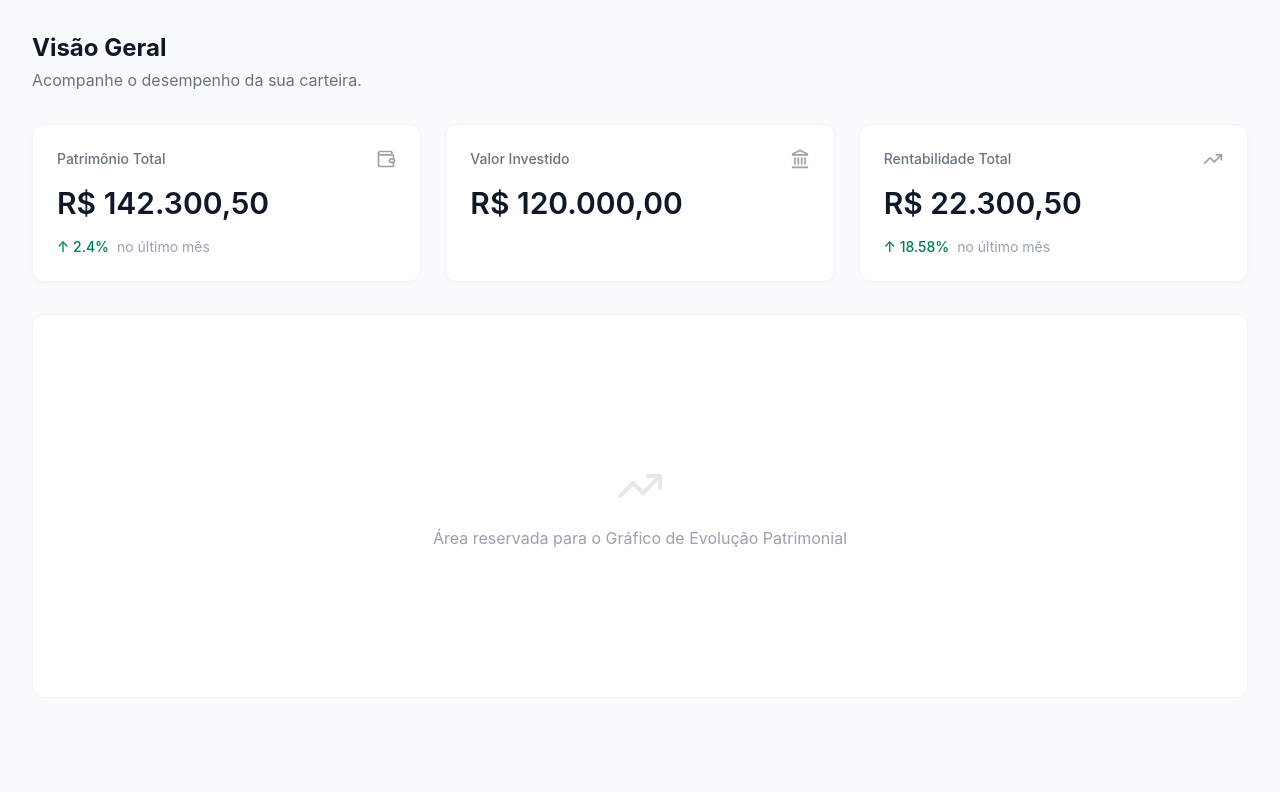
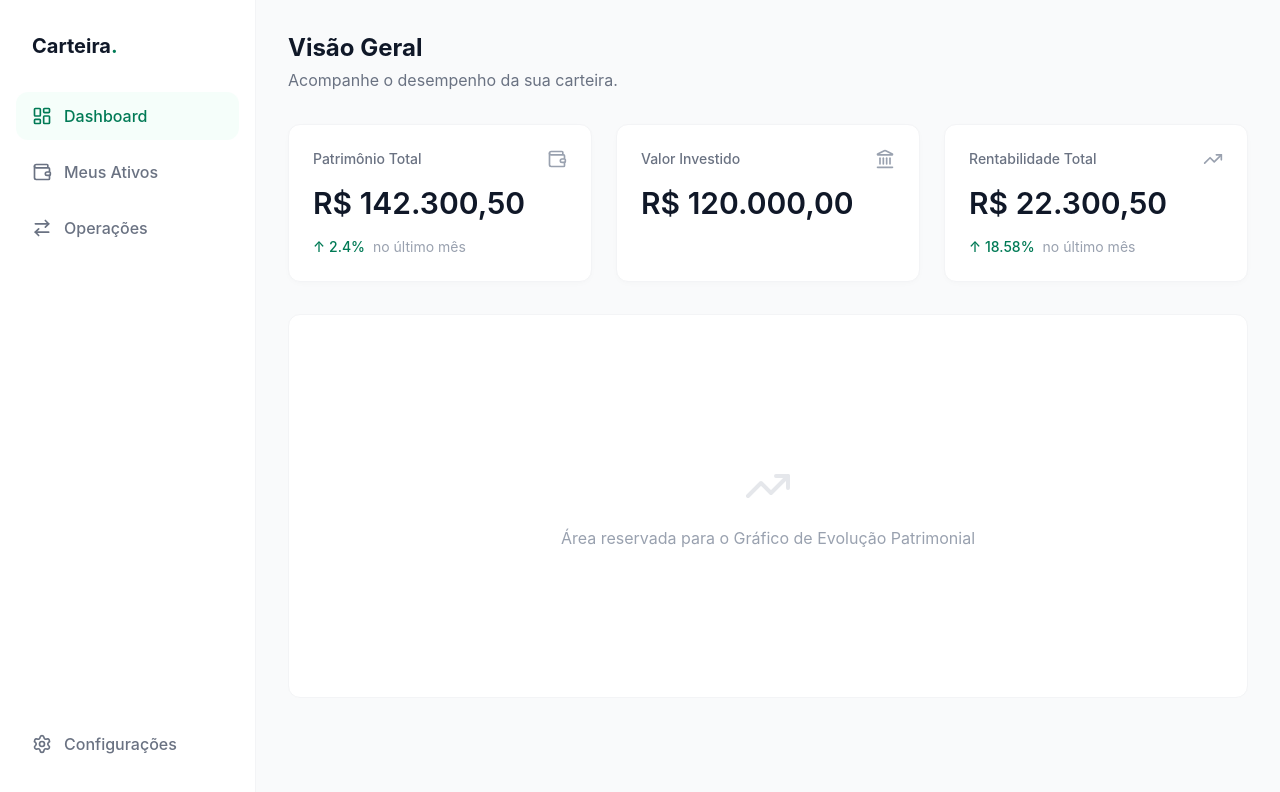
Before and after one commit to elc1090/project2-2026b-guigalmesh, a React (Vite) app in the folder frontend/: page / in a window 1280 px wide. Shown: the top 792 px of the page. Built offline with nearby package versions, Linux system fonts and the light colour scheme; no server answers.

Commit message:
feat: limpando app.stx

```diff
--- a/frontend/package.json
+++ b/frontend/package.json
@@ -11,7 +11,8 @@
   "dependencies": {
     "lucide-react": "^1.46.0",
     "react": "^18.3.1",
-    "react-dom": "^18.3.1"
+    "react-dom": "^18.3.1",
+    "recharts": "^3.10.1"
   },
   "devDependencies": {
     "@tailwindcss/vite": "^4.3.3",
--- a/frontend/src/App.tsx
+++ b/frontend/src/App.tsx
@@ -1,4 +1,6 @@
 import { useEffect, useState } from "react";
+import { Sidebar } from "./components/Sidebar";
+import { DashboardResumo } from "./features/carteira/DashboardResumo";
 import { SummaryCard } from "./components/SummaryCard";
 import { Wallet, TrendingUp, Landmark } from 'lucide-react';
 
@@ -15,43 +17,16 @@ export default function App() {
   }, []);
 
   return (
-    <div className="min-h-screen bg-gray-50 p-8 font-sans">
-      <div className="max-w-7xl mx-auto space-y-8">
+    <div className="flex min-h-screen bg-gray-50 font-sans">
+      <Sidebar />
 
-        {/* Cabeçalho */}
-        <header>
-          <h1 className="text-2xl font-bold text-gray-900">Visão Geral</h1>
-          <p className="text-gray-500 mt-1">Acompanhe o desempenho da sua carteira.</p>
-        </header>
-
-        {/* Grid de Cards com Ícones Aplicados */}
-        <div className="grid grid-cols-1 md:grid-cols-3 gap-6">
-          <SummaryCard
-            title="Patrimônio Total"
-            value="R$ 142.300,50"
-            icon={<Wallet size={20} />}
-            trend={{ value: "2.4%", isPositive: true }}
-          />
-          <SummaryCard
-            title="Valor Investido"
-            value="R$ 120.000,00"
-            icon={<Landmark size={20} />}
-          />
-          <SummaryCard
-            title="Rentabilidade Total"
-            value="R$ 22.300,50"
-            icon={<TrendingUp size={20} />}
-            trend={{ value: "18.58%", isPositive: true }}
-          />
+      <main className="flex-1 p-8 overflow-y-auto">
+        <div className="max-w-6xl mx-auto">
+          {/* Aqui, no futuro, o React Router vai decidir qual feature renderizar.
+              Por enquanto, chamamos o Dashboard direto. */}
+          <DashboardResumo />
         </div>
-
-        {/* Espaço para o Gráfico */}
-        <div className="bg-white rounded-xl border border-gray-100 h-96 flex flex-col items-center justify-center text-gray-400">
-          <TrendingUp size={48} className="text-gray-200 mb-4" />
-          Área reservada para o Gráfico de Evolução Patrimonial
-        </div>
-
-      </div>
+      </main>
     </div>
   );
 }
--- /dev/null
+++ b/frontend/src/components/Sidebar.tsx
@@ -0,0 +1,41 @@
+// src/components/Sidebar.tsx
+import { LayoutDashboard, Wallet, ArrowRightLeft, Settings } from 'lucide-react';
+
+export function Sidebar() {
+  return (
+    <aside className="w-64 bg-white border-r border-gray-100 flex flex-col h-screen sticky top-0">
+      {/* Logotipo / Título */}
+      <div className="p-8">
+        <h2 className="text-xl font-bold text-gray-900">Carteira<span className="text-emerald-700">.</span></h2>
+      </div>
+
+      {/* Menu de Navegação */}
+      <nav className="flex-1 px-4 space-y-2">
+        {/* Item Ativo (Dashboard) */}
+        <a href="#" className="flex items-center gap-3 px-4 py-3 bg-emerald-50/50 text-emerald-700 rounded-xl font-medium transition-colors">
+          <LayoutDashboard size={20} />
+          Dashboard
+        </a>
+
+        {/* Itens Inativos */}
+        <a href="#" className="flex items-center gap-3 px-4 py-3 text-gray-500 hover:bg-gray-50 hover:text-gray-900 rounded-xl font-medium transition-colors">
+          <Wallet size={20} />
+          Meus Ativos
+        </a>
+
+        <a href="#" className="flex items-center gap-3 px-4 py-3 text-gray-500 hover:bg-gray-50 hover:text-gray-900 rounded-xl font-medium transition-colors">
+          <ArrowRightLeft size={20} />
+          Operações
+        </a>
+      </nav>
+
+      {/* Rodapé do Menu (Configurações) */}
+      <div className="p-4 mb-4">
+        <a href="#" className="flex items-center gap-3 px-4 py-3 text-gray-500 hover:bg-gray-50 hover:text-gray-900 rounded-xl font-medium transition-colors">
+          <Settings size={20} />
+          Configurações
+        </a>
+      </div>
+    </aside>
+  );
+}
--- /dev/null
+++ b/frontend/src/features/carteira/DashboardResumo.tsx
@@ -0,0 +1,41 @@
+import { Wallet, TrendingUp, Landmark } from 'lucide-react';
+import { SummaryCard } from '../../components/SummaryCard';
+
+export function DashboardResumo() {
+  return (
+    <div className="space-y-8">
+      {/* Cabeçalho */}
+      <header>
+        <h1 className="text-2xl font-bold text-gray-900">Visão Geral</h1>
+        <p className="text-gray-500 mt-1">Acompanhe o desempenho da sua carteira.</p>
+      </header>
+
+      {/* Grid de Cards */}
+      <div className="grid grid-cols-1 md:grid-cols-3 gap-6">
+        <SummaryCard
+          title="Patrimônio Total"
+          value="R$ 142.300,50"
+          icon={<Wallet size={20} />}
+          trend={{ value: "2.4%", isPositive: true }}
+        />
+        <SummaryCard
+          title="Valor Investido"
+          value="R$ 120.000,00"
+          icon={<Landmark size={20} />}
+        />
+        <SummaryCard
+          title="Rentabilidade Total"
+          value="R$ 22.300,50"
+          icon={<TrendingUp size={20} />}
+          trend={{ value: "18.58%", isPositive: true }}
+        />
+      </div>
+
+      {/* Espaço para o Gráfico */}
+      <div className="bg-white rounded-xl border border-gray-100 h-96 flex flex-col items-center justify-center text-gray-400">
+        <TrendingUp size={48} className="text-gray-200 mb-4" />
+        Área reservada para o Gráfico de Evolução Patrimonial
+      </div>
+    </div>
+  );
+}
```
Also changed, not shown: 1 other file (tests, documents, lock files or other folders).
